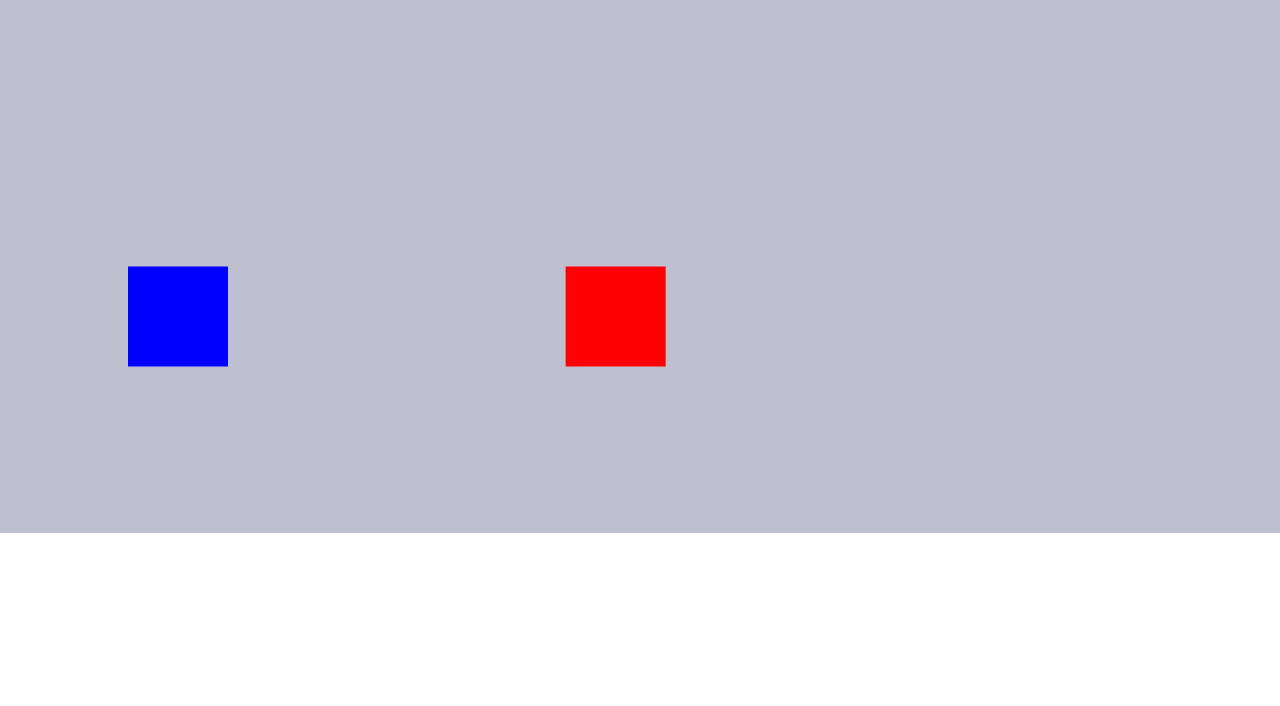
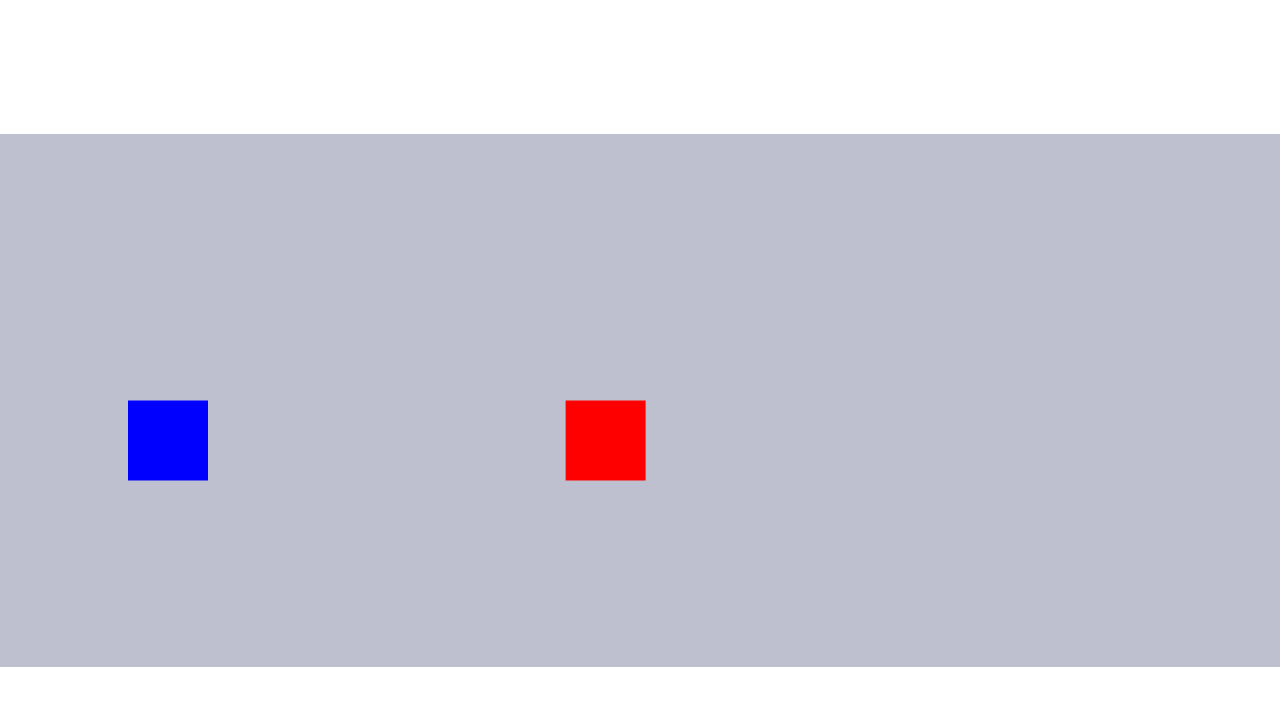
Before and after one commit to aaaaaandrea/ultimate-game, a plain HTML site: page game2.html in a window 1280 px wide. Drawn offline with nearby package versions, Linux system fonts and the light colour scheme.

Commit message:
game 01.2.4

```diff
--- a/css/game2.css
+++ b/css/game2.css
@@ -1,3 +1,21 @@
-body{
-margin: 0;
+* {
+    margin: 0;
+    padding: 0;
+
 }
+
+html,
+body {
+
+    height: 100%;
+    width: 100%;
+
+}
+
+body {
+
+    align-content: space-around;
+    display: grid;
+    justify-content: center;
+
+}
--- a/js/game2.js
+++ b/js/game2.js
@@ -4,20 +4,90 @@ const c = canvas.getContext('2d')
 canvas.width = innerWidth
 canvas.height = innerHeight / 1.5
 
-class Player {
-    constructor(x, y, width, height, color) {
-        this.x = x
-        this.y = y
-        this.width = width
-        this.height = height
-        this.color = color
+let player = {
+    width: 80,
+    height: 80,
+    jumping: true,
+   // color: 'blue',
+    x: canvas.width / 10,
+    x_velocity: 0,
+    y: canvas.height/2,
+    y_velocity: 0,
+
+    /*  draw() {
+          c.beginPath()
+          c.rect(this.x, this.y, this.width, this.height)
+          c.fillStyle = this.color
+          c.fill()
+      }*/
+}
+
+let controll = {
+    left: false,
+    right: false,
+    up: false,
+    keyListener: function (event) {
+        let key_state = (event.type == 'keydown') ? true : false
+
+        switch (event.keyCode) {
+            case 37:
+                controll.left = key_state;
+                break;
+            case 38:
+                controll.up = key_state
+                break;
+            case 39:
+                controll.right = key_state
+                break;
+        }
     }
-    draw() {
-        c.beginPath()
-        c.rect(this.x, this.y, this.width, this.height)
-        c.fillStyle = this.color
-        c.fill()
+}
+
+addEventListener('keydown', controll.keyListener)
+addEventListener('keyup', controll.keyListener)
+
+
+function playerMove() {
+    if (controll.up && player.jumping == false) {
+        player.y_velocity -= 50;
+        player.jumping = true;
     }
+
+    if (controll.left) {
+        player.x_velocity -= 1 // @@@
+    }
+
+    if (controll.right) {
+        player.x_velocity += 1 // @@@
+    }
+
+
+    player.y_velocity += 1.5; //fall
+    player.x += player.x_velocity;
+    player.y += player.y_velocity;
+    player.x_velocity *= 0.9 //slow
+    player.y_velocity *= 0.9 //slow
+
+    if (player.y > canvas.height/2) { //!!!
+        player.jumping = false
+        player.y = canvas.height / 2
+        player.y_velocity = 0
+    }
+
+
+    //!!!!
+    if (player.x < 0) {
+        player.x = 0
+    } else if (player.x > canvas.width-player.width) {
+        player.x = canvas.width-player.width
+    }
+    ///
+
+    c.beginPath()
+    c.rect(player.x, player.y, player.width, player.height)
+    c.fillStyle = 'blue'
+    c.fill()
+
 }
 
 class Barrier {
@@ -45,13 +115,7 @@ class Barrier {
 
 }
 
-//player position
-
-const x = canvas.width / 10
-const y = canvas.height / 2
-
-
-const player = new Player(x, y, 100, 100, 'blue')
+//const player = new Player(canvas.width / 10, canvas.height / 2, 100, 100, 'blue')
 
 const barriers = []
 
@@ -59,14 +123,15 @@ const barriers = []
 function animate() {
     requestAnimationFrame(animate)
     c.clearRect(0, 0, canvas.width, canvas.height)
-    player.draw()
+    // player.draw()
+    playerMove()
     barriers.forEach(barrier => {
         barrier.update()
     })
 }
 
 function barrier1() {
-    barriers.push(new Barrier(canvas.width / 1.1, canvas.height / 2, 100, 100, 'red', {
+    barriers.push(new Barrier(canvas.width / 1.1, canvas.height / 2, 80, 80, 'red', {
         x: -2,
         y: 0
     }))
@@ -77,7 +142,7 @@ function barrier1() {
 (function loop() {
     var rand = Math.round(Math.random() * (7000 - 3000)) + 3000;
     setTimeout(function () {
-        barriers.push(new Barrier(canvas.width / 1.1, canvas.height / 2, 100, 100, 'red', {
+        barriers.push(new Barrier(canvas.width / 1.1, canvas.height / 2, 80, 80, 'red', {
             x: -2,
             y: 0
         }))
@@ -85,12 +150,10 @@ function barrier1() {
     }, rand);
 }());
 
-/*
-addEventListener("click", () => {
-    const player = new Player(x, y, 100, 100, 'blue')
-    player.draw()
-})*/
+
 animate()
 barrier1()
 
 canvas.style.backgroundColor = 'rgb(191, 192, 207)';
+
+//(canvas.height / 2) + player.height
```
